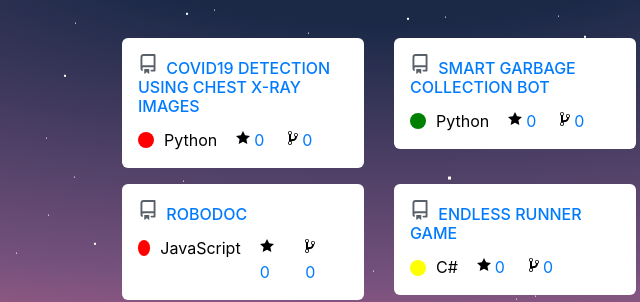
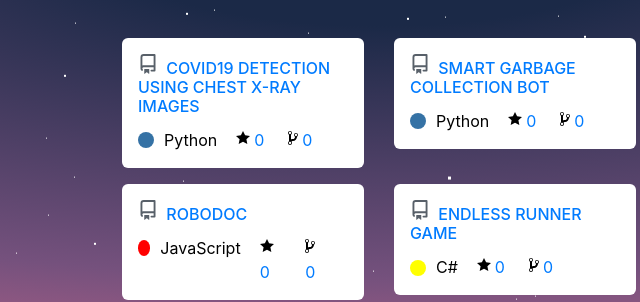
Before and after one commit to nihalnihalani/nihalnihalani.github.io, a website with bundled scripts: page index.html in a window 1280 px wide. Shown: the part 3258-3560 px from the top of the page, 261-901 px from the left. Built offline with nearby package versions, Linux system fonts and the light colour scheme; a web font is replaced by a local one.

Commit message:
changed the color

```diff
--- a/index.html
+++ b/index.html
@@ -61,7 +61,6 @@ h4{
 
     <div class="content">
   <div class="content__container">
-
     <ul class="content__container__list" style="margin-left: -13%">
       <li class="content__container__list__item">I code for Humans</li>
       <li class="content__container__list__item">not Machines</li>
@@ -315,7 +314,7 @@ h4{
   </div>
   <div class="d-flex f6">
 
-       <span class="dot"></span>
+       <span class="dot" style="background-color: #3572A5;"></span>
         <span class="programmingLanguage">Python</span>
 
 
@@ -350,7 +349,7 @@ h4{
   </div>
   <div class="d-flex f6">
 
-        <span class="dot" style="background-color: green"></span>
+        <span class="dot" style="background-color: #3572A5;"></span>
         <span class="programmingLanguage">Python</span>
 
 
```
